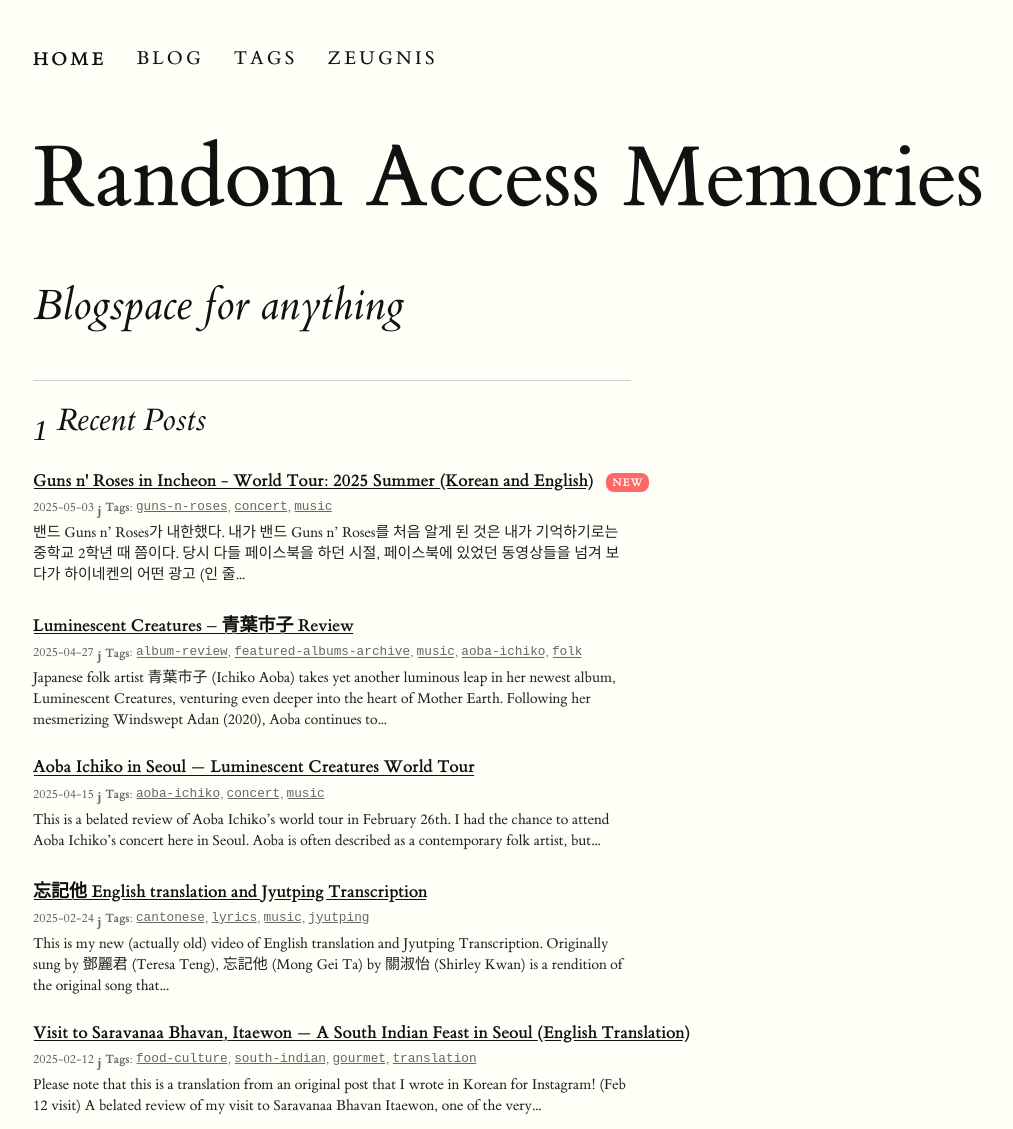
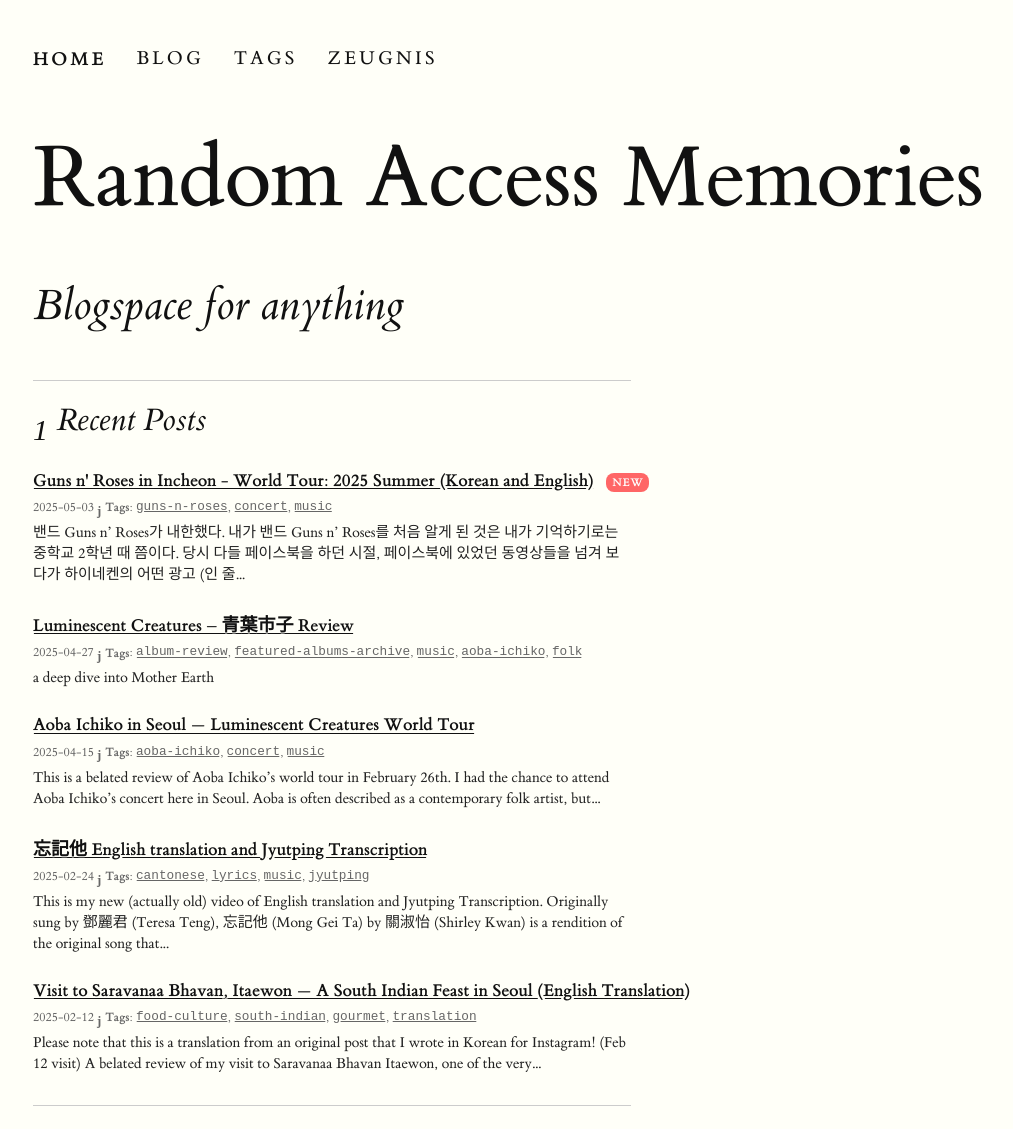
Before and after one commit to Zeugnis04/zeugnis04.github.io, a Jekyll site: the page built from index.md, in a window 1280 px wide. Shown: the top 1129 px of the page, without its empty margins (143-1156 px from the left). Built offline with Jekyll 4.4.1, drawn with Linux system fonts in a browser that asks for light colours.

Commit message:
fixed featured albums archive

```diff
--- a/_posts/2025-04-18-luminescent-creatures.md
+++ b/_posts/2025-04-18-luminescent-creatures.md
@@ -5,6 +5,7 @@
 date: 2025-04-27
 cover: /assets/img/featured_albums/luminiscentcreatures.png
 tags: [album-review, featured-albums-archive, music, aoba-ichiko, folk]
+excerpt: "a deep dive into Mother Earth"
 # hidden: true
 ---
 <figure class="ifrome-wrapper">
--- a/index.md
+++ b/index.md
@@ -43,7 +43,7 @@
   <a href="blog/album-review/luminescent-creatures">
     <img src="assets/img/featured_albums/luminiscentcreatures.png"></a>
     <div class="album-info">
-      <h4>Luminescent Creatures - 青葉市子  </h4>
+      <h4>Luminescent Creatures - 青葉市子</h4>
       <body><em>a deep dive into Mother Earth</em></body>
     </div>
   </div>
```
Also changed, not shown: featured-albums-archive.md (+1 -1 lines).
